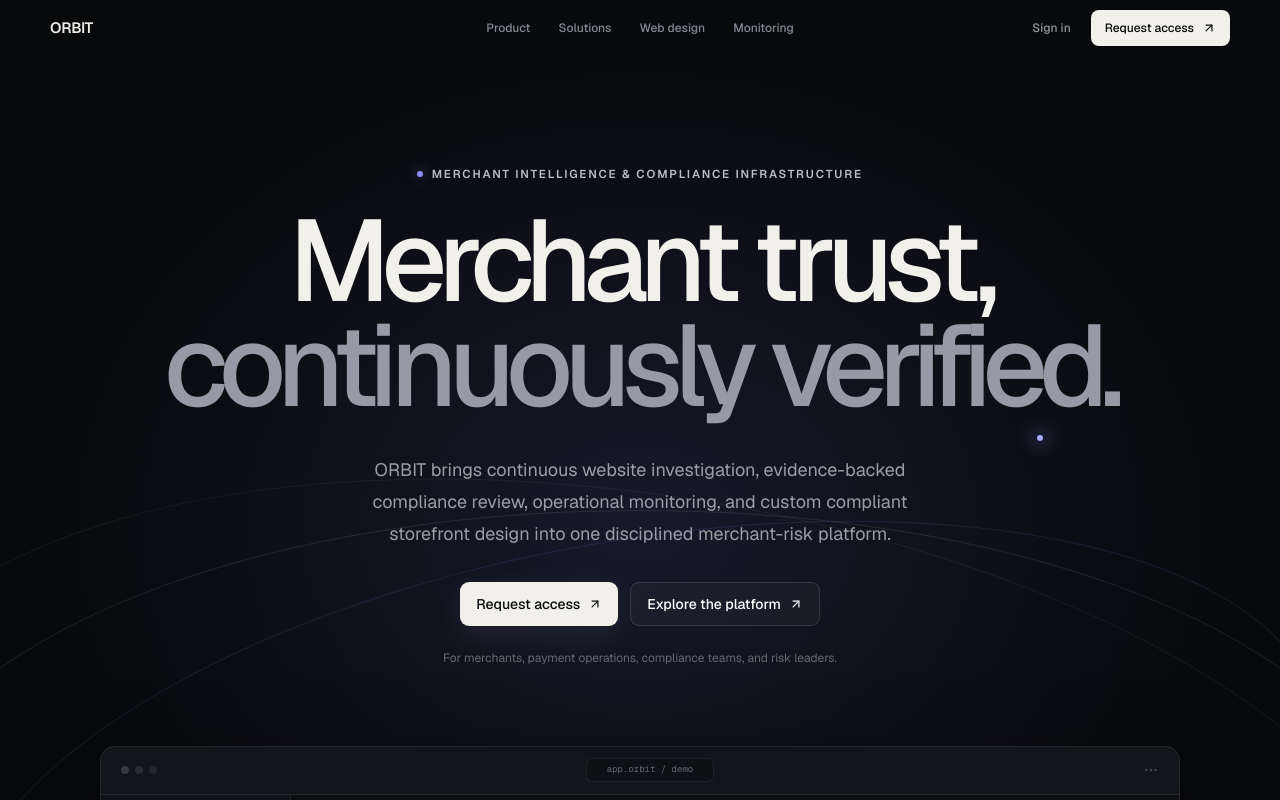
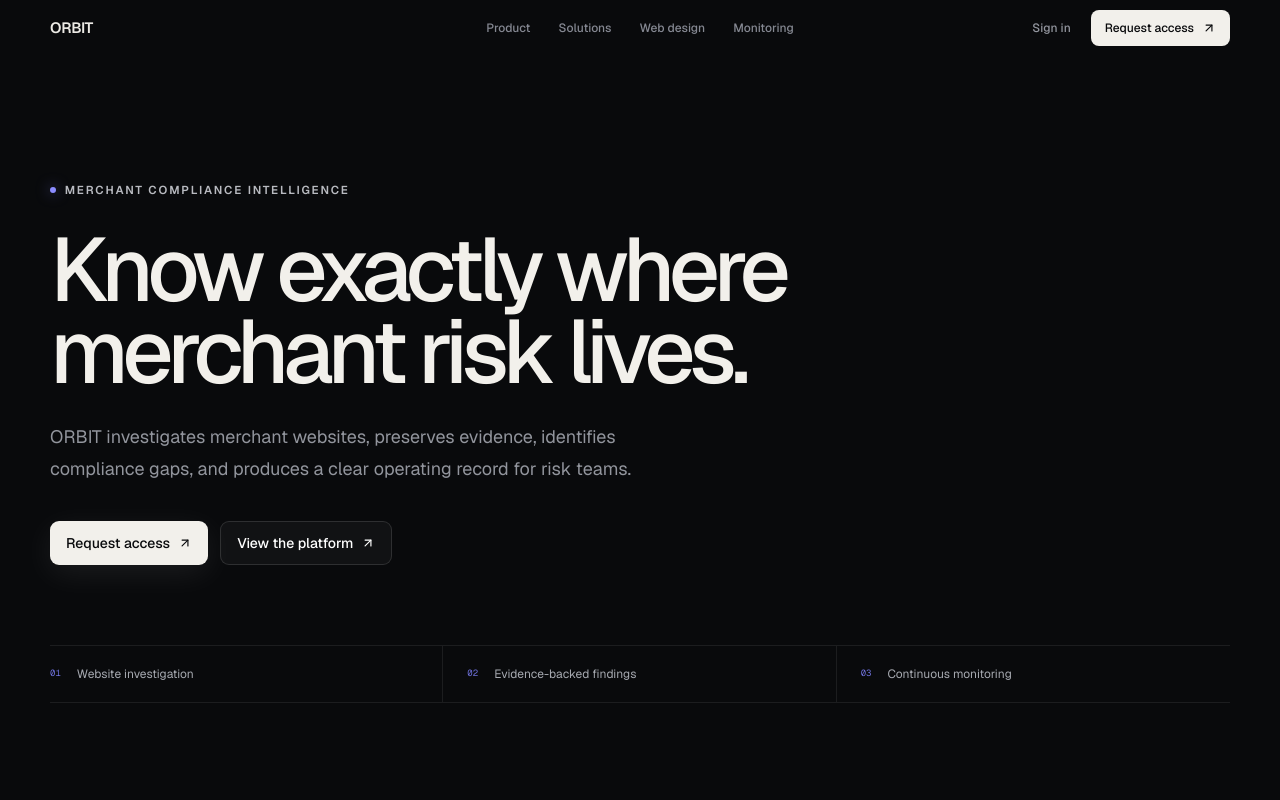
Before and after one commit to ocamposebas/orbit, a Next.js app: page / in a window 1280 px wide. Shown: the top 800 px of the page. Built offline with nearby package versions, Linux system fonts and the light colour scheme.

Commit message:
Replace homepage hero with restrained layout

```diff
--- a/src/components/marketing/hero.tsx
+++ b/src/components/marketing/hero.tsx
@@ -1,29 +1,21 @@
-"use client";
-
-import { motion } from "framer-motion";
 import { ButtonLink } from "@/components/ui/button-link";
-import { HeroDashboard } from "@/components/dashboard-demo/hero-dashboard";
-import { OrbitalBackdrop } from "@/components/ui/orbital-backdrop";
 
 export function Hero() {
   return (
-    <section className="relative isolate overflow-hidden pb-24 pt-32 sm:pb-32 sm:pt-40">
-      <OrbitalBackdrop />
+    <section className="border-b border-white/[.07] bg-[#090a0c] pb-20 pt-36 sm:pb-28 sm:pt-44">
       <div className="container-shell">
-        <div className="mx-auto max-w-5xl text-center">
-          <motion.p initial={{ opacity: 0, y: 10 }} animate={{ opacity: 1, y: 0 }} transition={{ duration: .55 }} className="eyebrow justify-center">Merchant intelligence &amp; compliance infrastructure</motion.p>
-          <h1 className="mt-7 text-balance text-[clamp(3.45rem,9vw,8rem)] font-medium leading-[.84] tracking-[-.075em]">
-            <span className="block overflow-hidden pb-2"><motion.span initial={{ y: "105%" }} animate={{ y: 0 }} transition={{ duration: .8, delay: .08, ease: [0.16, 1, 0.3, 1] }} className="block">Merchant trust,</motion.span></span>
-            <span className="block overflow-hidden pb-3"><motion.span initial={{ y: "105%" }} animate={{ y: 0 }} transition={{ duration: .8, delay: .16, ease: [0.16, 1, 0.3, 1] }} className="block text-[#9699a6]">continuously verified.</motion.span></span>
-          </h1>
-          <motion.p initial={{ opacity: 0, y: 12 }} animate={{ opacity: 1, y: 0 }} transition={{ duration: .65, delay: .28 }} className="mx-auto mt-7 max-w-3xl text-balance text-base leading-7 text-[#9b9ea6] sm:text-lg sm:leading-8">ORBIT brings continuous website investigation, evidence-backed compliance review, operational monitoring, and custom compliant storefront design into one disciplined merchant-risk platform.</motion.p>
-          <motion.div initial={{ opacity: 0, y: 12 }} animate={{ opacity: 1, y: 0 }} transition={{ duration: .65, delay: .36 }} className="mt-8 flex flex-col justify-center gap-3 sm:flex-row">
+        <div className="max-w-4xl">
+          <p className="eyebrow">Merchant compliance intelligence</p>
+          <h1 className="mt-7 max-w-4xl text-balance text-[clamp(3rem,7vw,6.5rem)] font-medium leading-[.92] tracking-[-.065em]">Know exactly where merchant risk lives.</h1>
+          <p className="mt-7 max-w-2xl text-balance text-base leading-8 text-[#92959d] sm:text-lg">ORBIT investigates merchant websites, preserves evidence, identifies compliance gaps, and produces a clear operating record for risk teams.</p>
+          <div className="mt-9 flex flex-col gap-3 sm:flex-row">
             <ButtonLink href="/request-access">Request access</ButtonLink>
-            <ButtonLink href="/product" variant="secondary">Explore the platform</ButtonLink>
-          </motion.div>
-          <motion.p initial={{ opacity: 0 }} animate={{ opacity: 1 }} transition={{ duration: .6, delay: .55 }} className="mt-6 text-xs text-[#656871]">For merchants, payment operations, compliance teams, and risk leaders.</motion.p>
+            <ButtonLink href="/product" variant="secondary">View the platform</ButtonLink>
+          </div>
         </div>
-        <HeroDashboard />
+        <div className="mt-20 grid border-y border-white/[.08] sm:grid-cols-3">
+          {[['01','Website investigation'],['02','Evidence-backed findings'],['03','Continuous monitoring']].map(([number,label]) => <div key={number} className="flex items-center gap-4 border-b border-white/[.08] py-5 last:border-b-0 sm:border-b-0 sm:border-r sm:px-6 sm:first:pl-0 sm:last:border-r-0"><span className="font-mono text-[9px] text-[#6f72dd]">{number}</span><span className="text-xs text-[#a7aab1]">{label}</span></div>)}
+        </div>
       </div>
     </section>
   );
```
